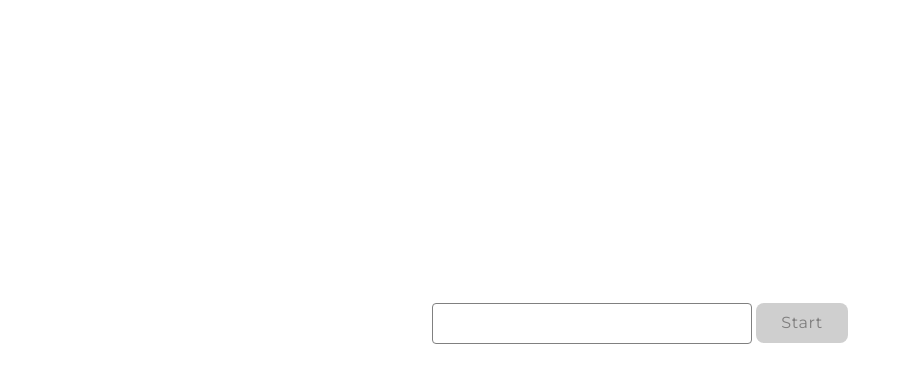
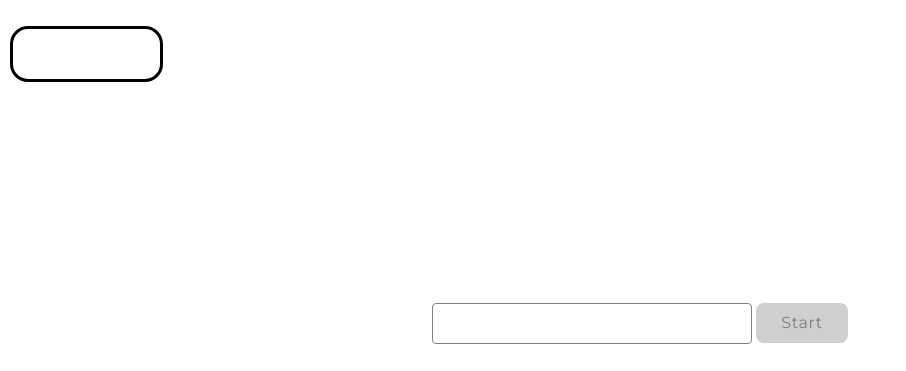
Before and after one commit to TkachOleksandr/goit-js-hw-10, a website built with Vite: page src/1-timer.html in a window 1280 px wide. Shown: the top 371 px of the page, without its empty margins (0-906 px from the left). Built offline with nearby package versions, Linux system fonts and the light colour scheme.

Commit message:
message commit

```diff
--- a/src/css/index.css
+++ b/src/css/index.css
@@ -24,7 +24,7 @@ body {
 
   color: #000;
   text-decoration: none;
-  border: 3px solid #00000000;
+  border: 3px solid #000;
   border-radius: 18px;
   font-family: inherit;
   font-weight: 600;
--- a/src/css/timer.css
+++ b/src/css/timer.css
@@ -16,9 +16,9 @@ body {
   top: 0;
   left: 0;
 
-  color: #fff;
+  color: #0000;
   text-decoration: none;
-  border: 3px solid #fff;
+  border: 3px solid #000;
   border-radius: 18px;
   font-family: inherit;
   font-weight: 600;
```
